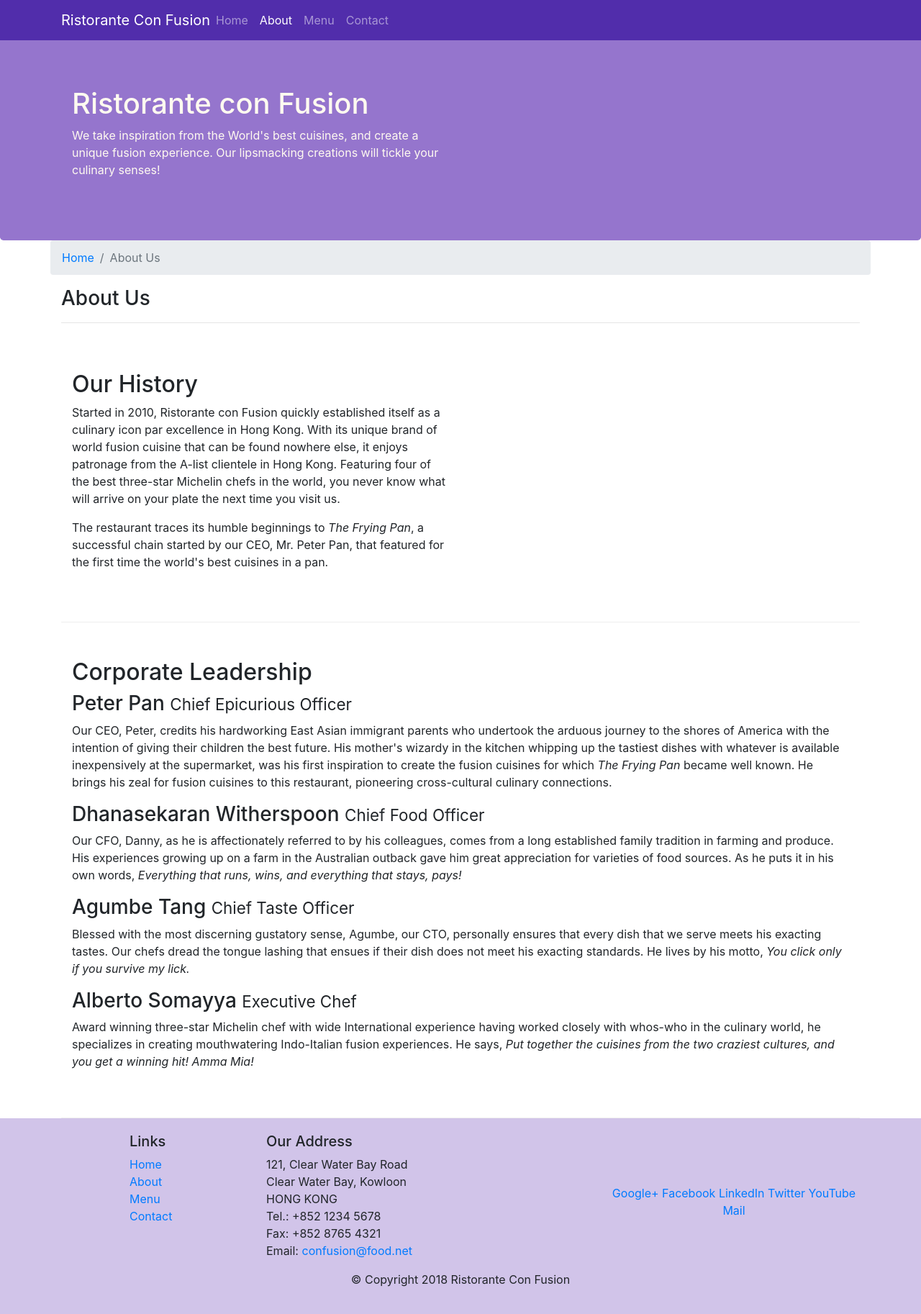
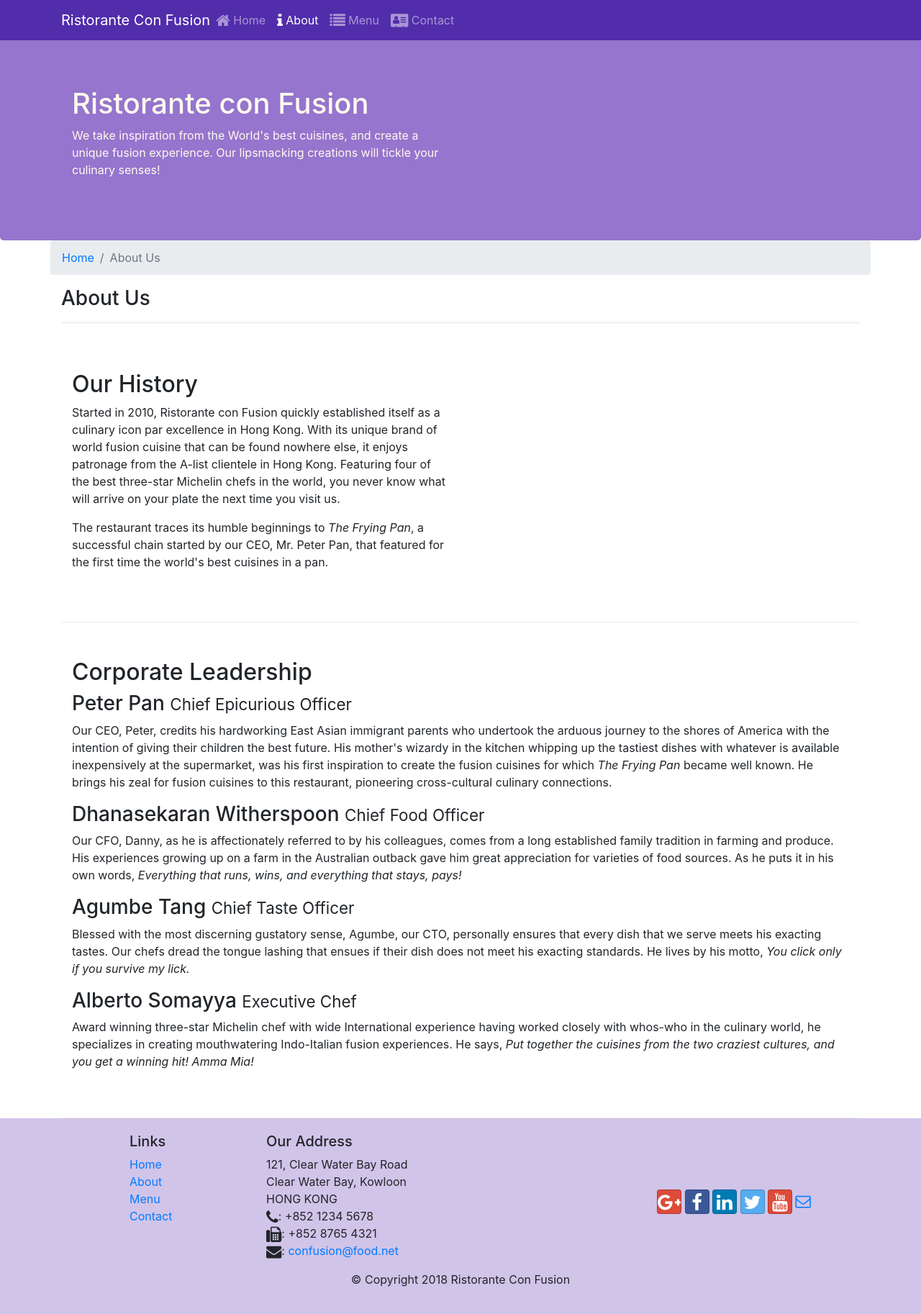
Before and after one commit to Atharv157/bootstrap_course, a website: page aboutus.html in a window 1280 px wide. Shown: the whole page at 72% size. Drawn offline with nearby package versions, Linux system fonts and the light colour scheme.

Commit message:
icon and fonts

```diff
--- a/aboutus.html
+++ b/aboutus.html
@@ -8,6 +8,8 @@
 
     <!-- Bootstrap CSS -->
     <link rel="stylesheet" href="node_modules/bootstrap/dist/css/bootstrap.min.css">
+    <link rel="stylesheet" href="node_modules/font-awesome/css/font-awesome.min.css">
+    <link rel="stylesheet" href="node_modules/bootstrap-social/bootstrap-social.css">
     <link rel="stylesheet" href="css/style.css">
     <title>Ristorante Con Fusion: About Us</title>
 
@@ -22,10 +24,10 @@
             <a class="navbar-brand mr-auto" href="#">Ristorante Con Fusion</a>
            <div class="collapse navbar-collapse"id="Navbar">
                 <ul class="navbar-nav mr-auto">
-                    <li class="nav-item "><a class="nav-link" href="index.html">Home</a></li>
-                    <li class="nav-item active"><a class="nav-link" href="#">About</a></li>
-                    <li class="nav-item"><a class="nav-link" href="#">Menu</a></li>
-                    <li class="nav-item"><a class="nav-link" href="#">Contact</a></li>
+                    <li class="nav-item "><a class="nav-link" href="index.html"><span class="fa fa-home fa-lg"></span> Home</a></li>
+                    <li class="nav-item active"><a class="nav-link" href="#"><span class="fa fa-info fa-lg"></span> About</a></li>
+                    <li class="nav-item"><a class="nav-link" href="#"><span class="fa fa-list fa-lg"></span> Menu</a></li>
+                    <li class="nav-item"><a class="nav-link" href="#"><span class="fa fa-address-card fa-lg"></span> Contact</a></li>
                 </ul>
             </div>
         </div>
@@ -102,19 +104,19 @@
 		              121, Clear Water Bay Road<br>
 		              Clear Water Bay, Kowloon<br>
 		              HONG KONG<br>
-		              Tel.: +852 1234 5678<br>
-		              Fax: +852 8765 4321<br>
-		              Email: <a href="mailto:confusion@food.net">confusion@food.net</a>
+		              <i class="fa fa-phone fa-lg"></i>: +852 1234 5678<br>
+		              <i class="fa fa-fax fa-lg"></i>: +852 8765 4321<br>
+		              <i class="fa fa-envelope fa-lg"></i>: <a href="mailto:confusion@food.net">confusion@food.net</a>
 		           </address>
                 </div>
                 <div class="col-12 col-sm-4 align-self-center">
                     <div class="text-center">
-                        <a href="http://google.com/+">Google+</a>
-                        <a href="http://www.facebook.com/profile.php?id=">Facebook</a>
-                        <a href="http://www.linkedin.com/in/">LinkedIn</a>
-                        <a href="http://twitter.com/">Twitter</a>
-                        <a href="http://youtube.com/">YouTube</a>
-                        <a href="mailto:">Mail</a>
+                        <a class="btn btn-social-icon btn-google"href="http://google.com/+"><i class="fa fa-google-plus fa-lg"></i></a>
+                        <a class="btn btn-social-icon btn-facebook"href="http://www.facebook.com/profile.php?id="><i class="fa fa-facebook fa-lg"></i></a>
+                        <a class="btn btn-social-icon btn-linkedin"href="http://www.linkedin.com/in/"><i class="fa fa-linkedin fa-lg"></i></a>
+                        <a class="btn btn-social-icon btn-twitter"href="http://twitter.com/"><i class="fa fa-twitter fa-lg"></i></a>
+                        <a class="btn btn-social-icon btn-google"href="http://youtube.com/"><i class="fa fa-youtube fa-lg"></i></a>
+                        <a href="mailto:"><i class="fa fa-envelope-o fa-lg"></i></a>
                     </div>
                 </div>
            </div>
--- a/package.json
+++ b/package.json
@@ -15,6 +15,8 @@
   },
   "dependencies": {
     "bootstrap": "^4.0.0",
+    "bootstrap-social": "^5.1.1",
+    "font-awesome": "^4.7.0",
     "jquery": "^3.3.1",
     "popper.js": "^1.12.9"
   }
```
Also changed, not shown: index.html (+19 -17 lines), 1 other file.
